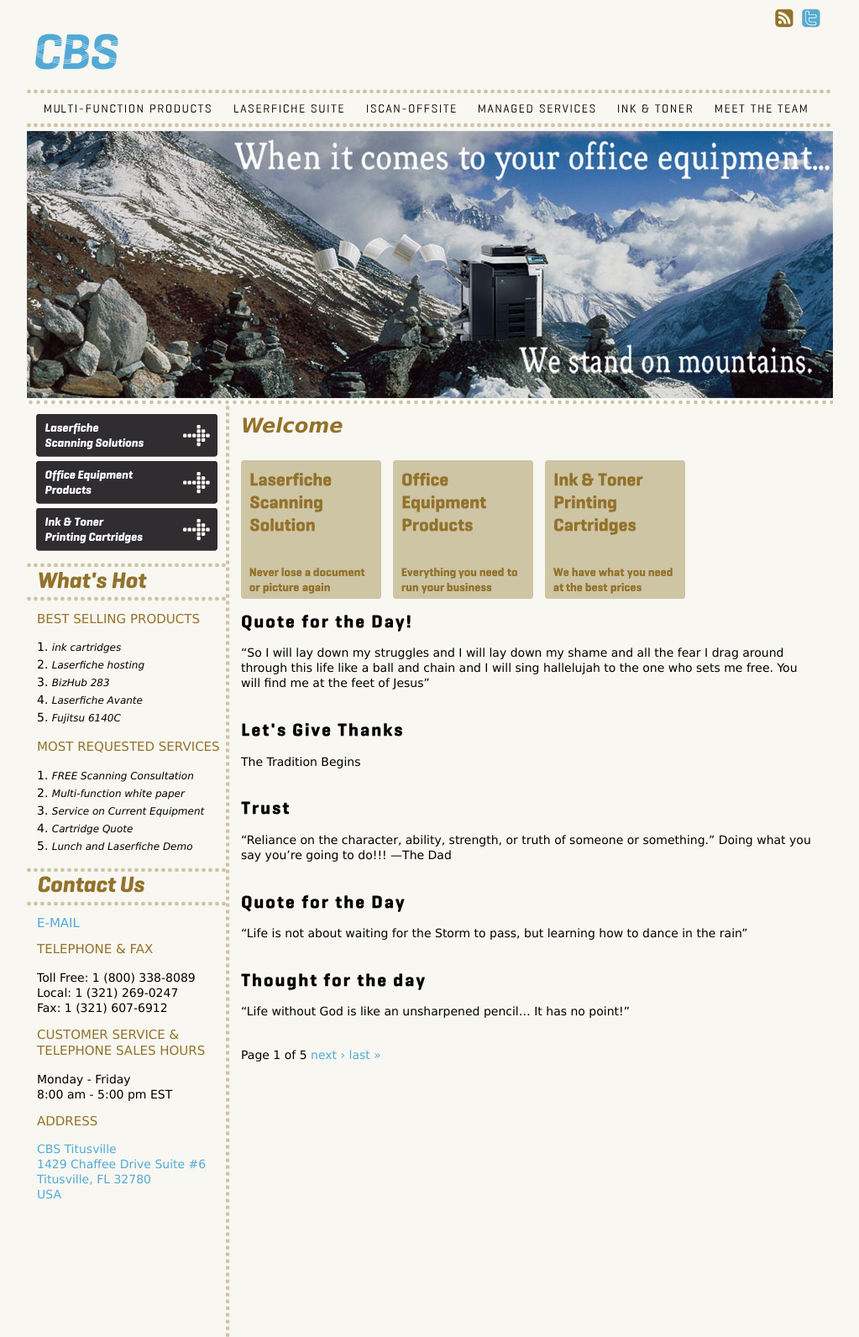
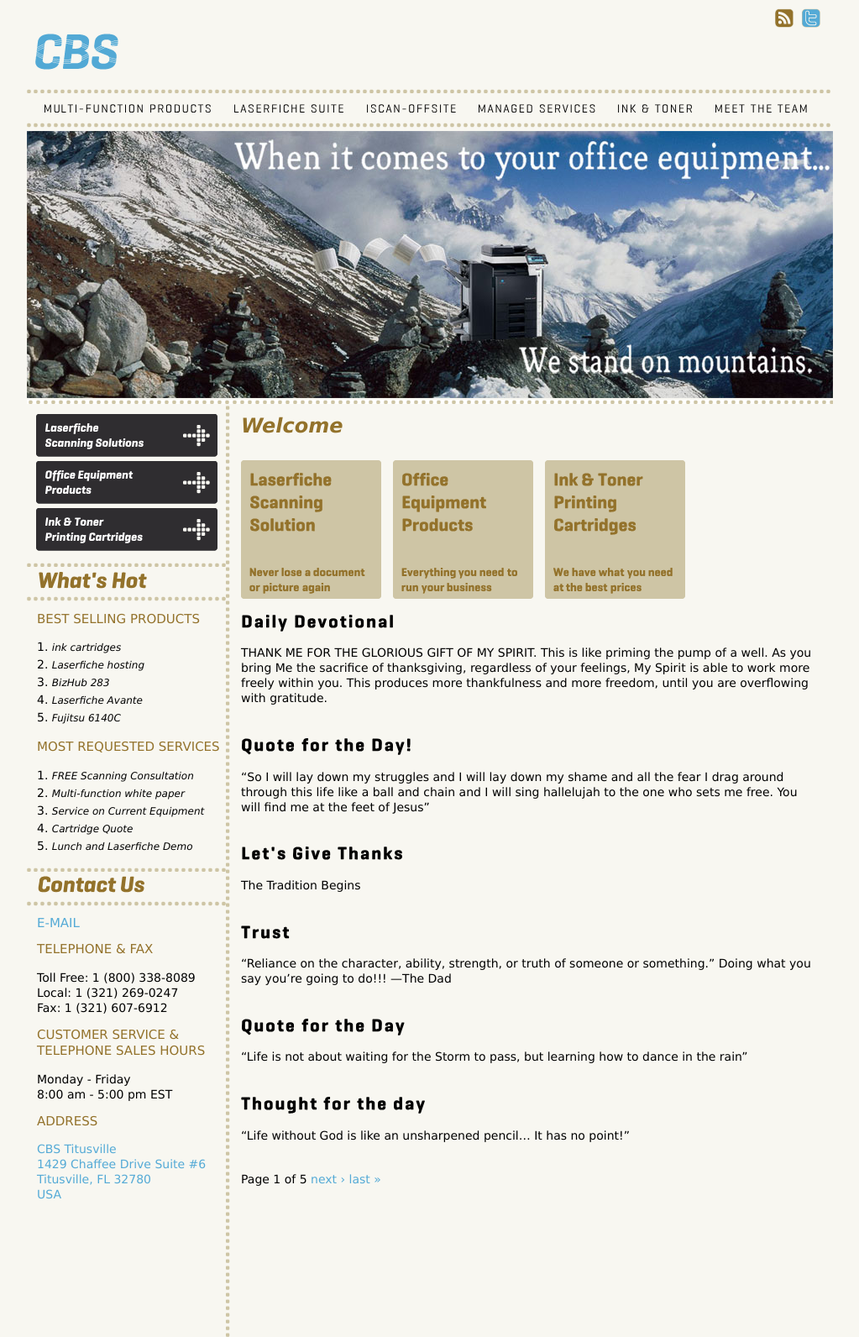
Before and after one commit to cbsbiz/cbsbiz.github.io, a Jekyll site: the page built from index.html, in a window 1280 px wide. Shown: the whole page at 84% size, without its empty margins (128-1151 px from the left). Built offline with Jekyll 4.4.1, drawn with Linux system fonts in a browser that asks for light colours; the list of posts is cut into pages by our own code.

Commit message:
Add devotionals

```diff
--- a/_config.yml
+++ b/_config.yml
@@ -8,6 +8,8 @@ url: "http://cbs-biz.com"
 gems: [jekyll-paginate]
 paginate: 5
 collections:
+  devotional:
+    output: true
   multi-function-products:
     output: true
   ink_toner:
@@ -16,6 +18,13 @@ collections:
     output: false
 
 defaults:
+  - scope:
+      path: ""
+      type: devotional
+    values:
+      banner: banner-mountains.jpg
+      layout: devotional
+      permalink: /devotional/:year/:month/:day/
   - scope:
       path: ""
       type: multi-function-products
--- /dev/null
+++ b/_devotional/2016-03-20-daily-devotional.md
@@ -0,0 +1,11 @@
+---
+verses:
+  - 2 Corinthians 5:5
+  - Psalms 50:14
+---
+
+THANK ME FOR THE GLORIOUS GIFT OF MY SPIRIT. This is like priming the pump of a well. As you bring Me the sacrifice of thanksgiving, regardless of your feelings, My Spirit is able to work more freely within you. This produces more thankfulness and more freedom, until you are overflowing with gratitude.
+
+I shower blessing on you daily, but sometimes you don't perceive them. When your mind is stuck on a negative focus, you see neither Me nor My gifts. In faith, thank Me for whatever is preoccupying your mind. This will clear the blockage so that you can find Me.
+
+Jesus Calling by Sarah Young
--- a/index.html
+++ b/index.html
@@ -37,8 +37,21 @@ banner: banner-mountains.jpg
       </div>
     </div>
     <div id="content-area">
+      {% if paginator.page == 1 %}
+      {% assign devotional = site.devotional | last %}
+      <div class="node node-teaser node-type-story">
+        <div class="node-inner">
+          <h2 class="title">
+            <a href="{{ devotional.url }}" title="{{ devotional.title }}">{{ devotional.title }}</a>
+          </h2>
+          <div class="content">
+            <p>{{ devotional.excerpt }}</p>
+          </div>
+        </div>
+      </div>
+      {% endif %}
       {% for post in paginator.posts %}
-      <div id="node-1921" class="node node-teaser node-type-story">
+      <div class="node node-teaser node-type-story">
         <div class="node-inner">
           <h2 class="title">
             <a href="{{ post.id }}" title="{{ post.title }}">{{ post.title }}</a>
```
Also changed, not shown: _devotional/2016-03-19-daily-devotional.md (added, +12 -0 lines), _layouts/devotional.html (added, +19 -0 lines).
